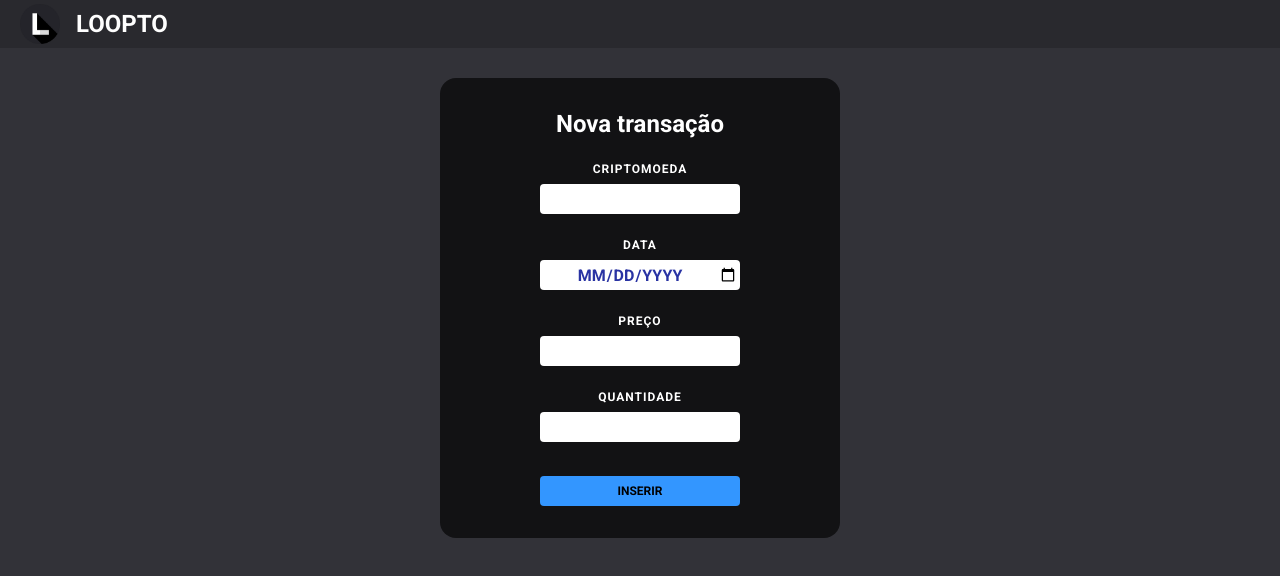
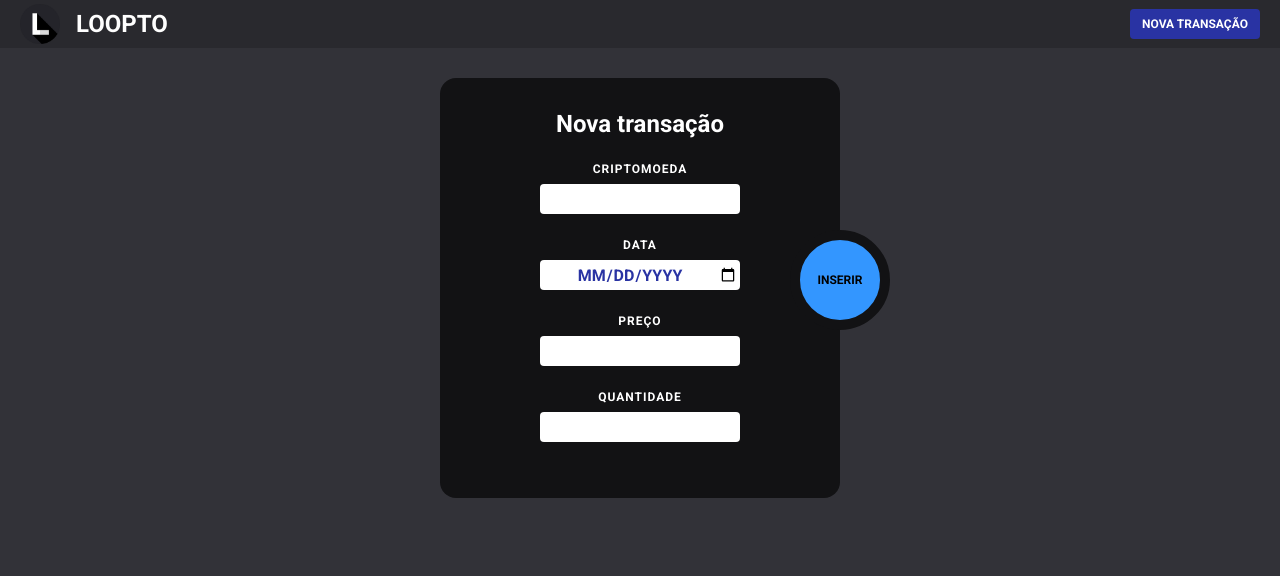
Before and after one commit to EricEOL/loopto, a Next.js app: page /registerTransaction in a window 1280 px wide. Shown: the top 576 px of the page. Built offline with nearby package versions, Linux system fonts and the light colour scheme.

Commit message:
Alteração no style do Header e Página de transações

```diff
--- a/src/components/Header/index.js
+++ b/src/components/Header/index.js
@@ -1,10 +1,17 @@
+import Link from 'next/link';
+import { NewTransactionButton } from '../NewTransactionButton';
 import styles from './styles.module.scss';
 
 export function Header() {
     return (
         <header className={styles.header}>
-            <img src="/logo-large.png" alt="loopto"/>
-            <strong>Loopto</strong>
+            <div>
+                    <img src="/logo-large.png" alt="loopto" />
+                <Link href="/">
+                    <strong>Loopto</strong>
+                </Link>
+            </div>
+            <NewTransactionButton />
         </header>
     )
 }
--- a/src/components/Header/styles.module.scss
+++ b/src/components/Header/styles.module.scss
@@ -2,6 +2,12 @@
     max-width: 100vw;
     padding: 0.25rem;
     background: var(--gray-800);
+    display: flex;
+    align-items: center;
+    justify-content: space-between;
+
+    div {
+
         display: flex;
         align-items: center;
 
@@ -16,3 +22,4 @@
             margin-left: 1rem;
         }
     }
+}
--- /dev/null
+++ b/src/components/NewTransactionButton/index.js
@@ -0,0 +1,10 @@
+import Link from 'next/link';
+import styles from './styles.module.scss';
+
+export function NewTransactionButton() {
+    return (
+        <Link href="/registerTransaction">
+            <button className={styles.button}>Nova transação</button>
+        </Link>
+    )
+}
--- /dev/null
+++ b/src/components/NewTransactionButton/styles.module.scss
@@ -0,0 +1,18 @@
+.button {
+    margin-right: 1rem;
+    width: 130px;
+    height: 30px;
+    border-radius: 0.25rem;
+    border: none;
+    background: var(--blue-800);
+    color: var(--white);
+    text-transform: uppercase;
+    font-size: 12px;
+    font-weight: bold;
+    transition: filter 0.2s;
+    outline: none;
+
+    &:hover {
+        filter: brightness(0.9);
+    }
+}
--- a/src/pages/index.js
+++ b/src/pages/index.js
@@ -8,7 +8,7 @@ export default function Home({ ripple, tether, rippleDates, ripplePrices, tether
   return (
     <>
       <Head>
-        <title>Loopto</title>
+        <title>Loopto - Home</title>
       </Head>
 
       <main className={styles.container}>
--- a/src/pages/registerTransaction/index.js
+++ b/src/pages/registerTransaction/index.js
@@ -1,3 +1,4 @@
+import Head from 'next/head';
 import { useState } from 'react';
 import styles from './styles.module.scss';
 
@@ -37,28 +38,34 @@ export default function RegisterTransaction() {
     }
 
     return (
+        <>
+            <Head>
+                <title>Loopto - Nova transação</title>
+            </Head>
+
             <form onSubmit={handleSubmit} className={styles.formTransaction}>
                 <h2>Nova transação</h2>
                 <p>
                     <label>Criptomoeda</label>
-                <input type="text" onChange={(e)=>setCryptocurrency(e.target.value)}/>
+                    <input type="text" onChange={(e) => setCryptocurrency(e.target.value)} />
                 </p>
                 <p>
                     <label>Data</label>
-                <input type="date" onChange={(e)=>setDate(e.target.value)}/>
+                    <input type="date" onChange={(e) => setDate(e.target.value)} />
                 </p>
                 <p>
                     <label>Preço</label>
-                <input type="float" onChange={(e)=>setPrice(e.target.value)}/>
+                    <input type="float" onChange={(e) => setPrice(e.target.value)} />
                 </p>
                 <p>
                     <label>Quantidade</label>
-                <input type="float" onChange={(e)=>setAmount(e.target.value)}/>
+                    <input type="float" onChange={(e) => setAmount(e.target.value)} />
                 </p>
                 <button type="submit">Inserir</button>
 
                 {error && <span>{error}</span>}
                 {sendingOk && <span>{sendingOk}</span>}
             </form>
+        </>
     )
 }
--- a/src/pages/registerTransaction/styles.module.scss
+++ b/src/pages/registerTransaction/styles.module.scss
@@ -3,6 +3,7 @@
     align-items: center;
     flex-direction: column;
 
+    position: relative;
     margin: 0 auto;
     padding: 2rem;
     border-radius: 1rem;
@@ -62,11 +63,13 @@
     }
 
     button {
-        width: 200px;
-        height: 30px;
-        border: none;
-        border-radius: 0.25rem;
-        margin-top: 10px;
+        position: absolute;
+        right: -50px;
+        bottom: 40%;
+        width: 100px;
+        height: 100px;
+        border: 10px solid var(--gray-900);
+        border-radius: 50%;
         text-transform: uppercase;
         font-size: 12px;
         font-weight: 700;
```
Lines whose indentation alone changed are shown as unchanged.
